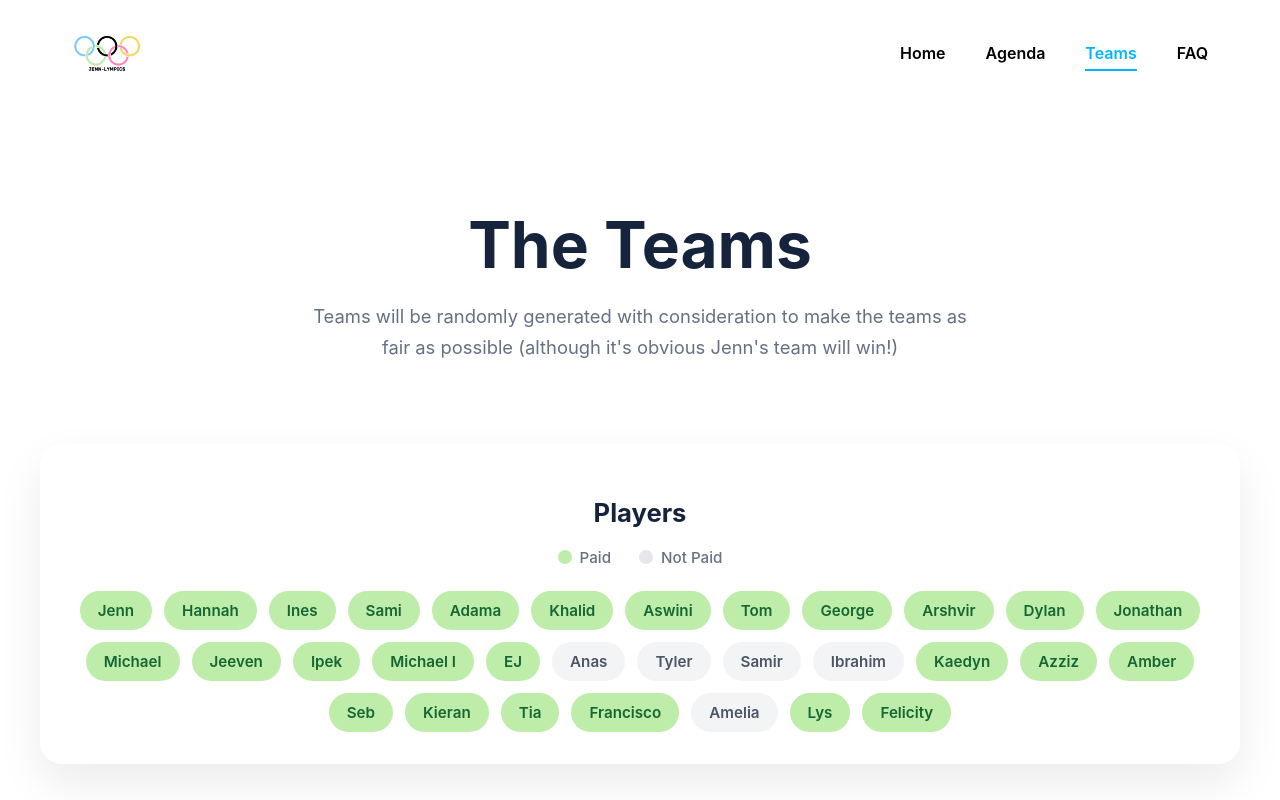
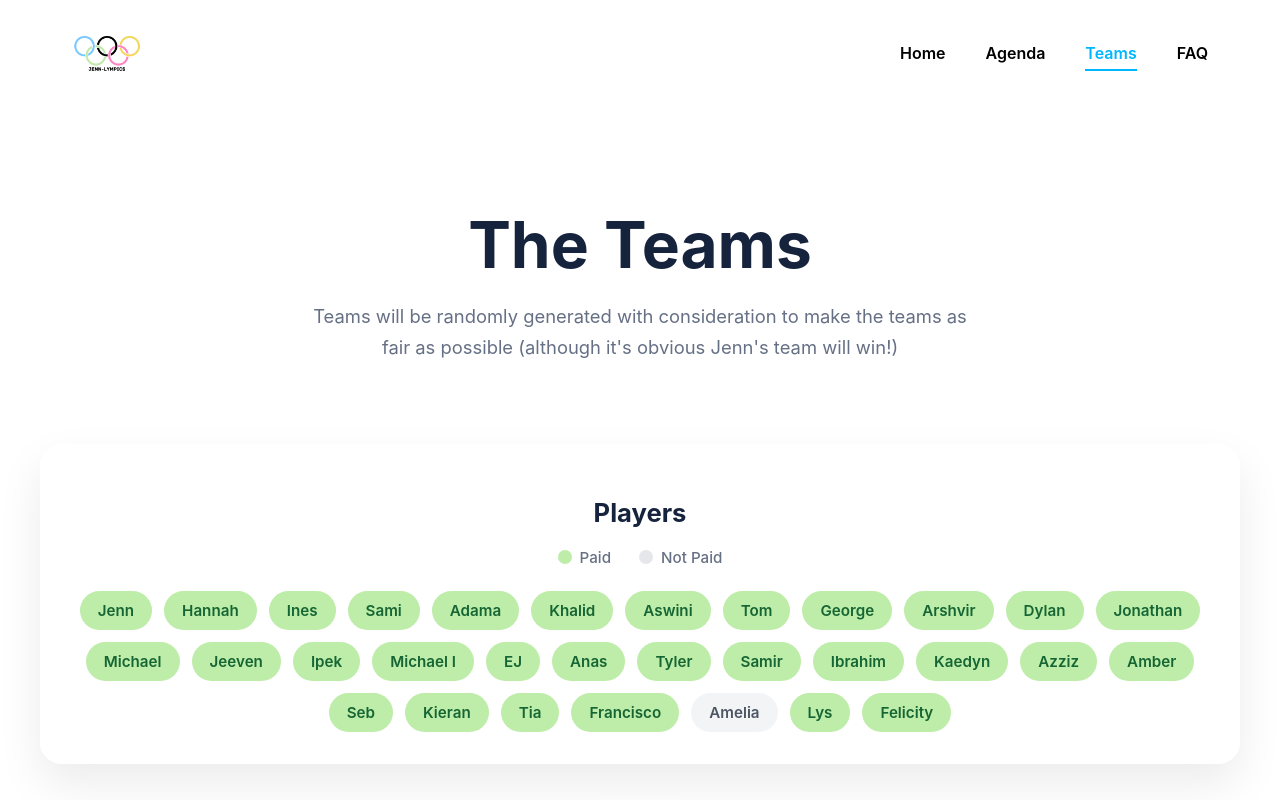
Before and after one commit to Jennipham/jenn-lympics, a React (Vite) app in the folder jenn-lympics-website/: page /teams in a window 1280 px wide. Shown: the top 800 px of the page. Built offline with nearby package versions, Linux system fonts and the light colour scheme.

Commit message:
Update players.ts

```diff
--- a/jenn-lympics-website/src/components/Teams/players.ts
+++ b/jenn-lympics-website/src/components/Teams/players.ts
@@ -16,10 +16,10 @@ export const players = [
         { name: "Ipek", paid: true },
         { name: "Michael I", paid: true },
         { name: "EJ", paid: true },
-        { name: "Anas", paid: false },
-        { name: "Tyler", paid: false },
-        { name: "Samir", paid: false },
-        { name: "Ibrahim", paid: false },
+        { name: "Anas", paid: true },
+        { name: "Tyler", paid: true },
+        { name: "Samir", paid: true },
+        { name: "Ibrahim", paid: true },
         { name: "Kaedyn", paid: true },
         { name: "Azziz", paid: true },
         { name: "Amber", paid: true },
```
